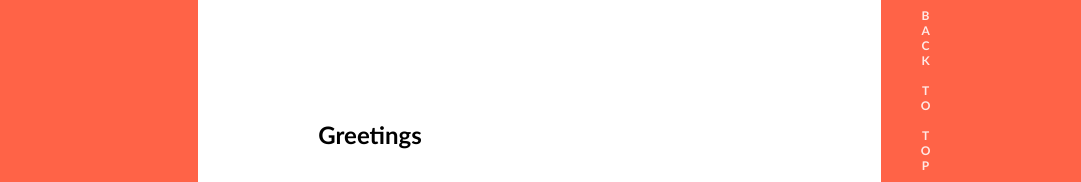
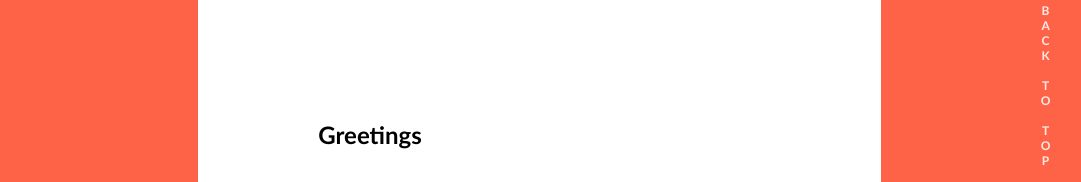
Before and after one commit to swissarmywoman/deutsch, a plain HTML site: page Note.html in a window 1280 px wide. Shown: the part 547-729 px from the top of the page, without its empty margins (189-1270 px from the left). Drawn offline with Linux system fonts and the light colour scheme.

Commit message:
Add files via upload

```diff
--- a/Style.css
+++ b/Style.css
@@ -42,8 +42,7 @@ h6 {
   font-family: "Gill Sans";
   font-size: 12px;
   color: white;
-  text-align: right;
-  padding: 2% 15% 0 30%;
+  padding-top: 2%;
 }
 
 p {
```
